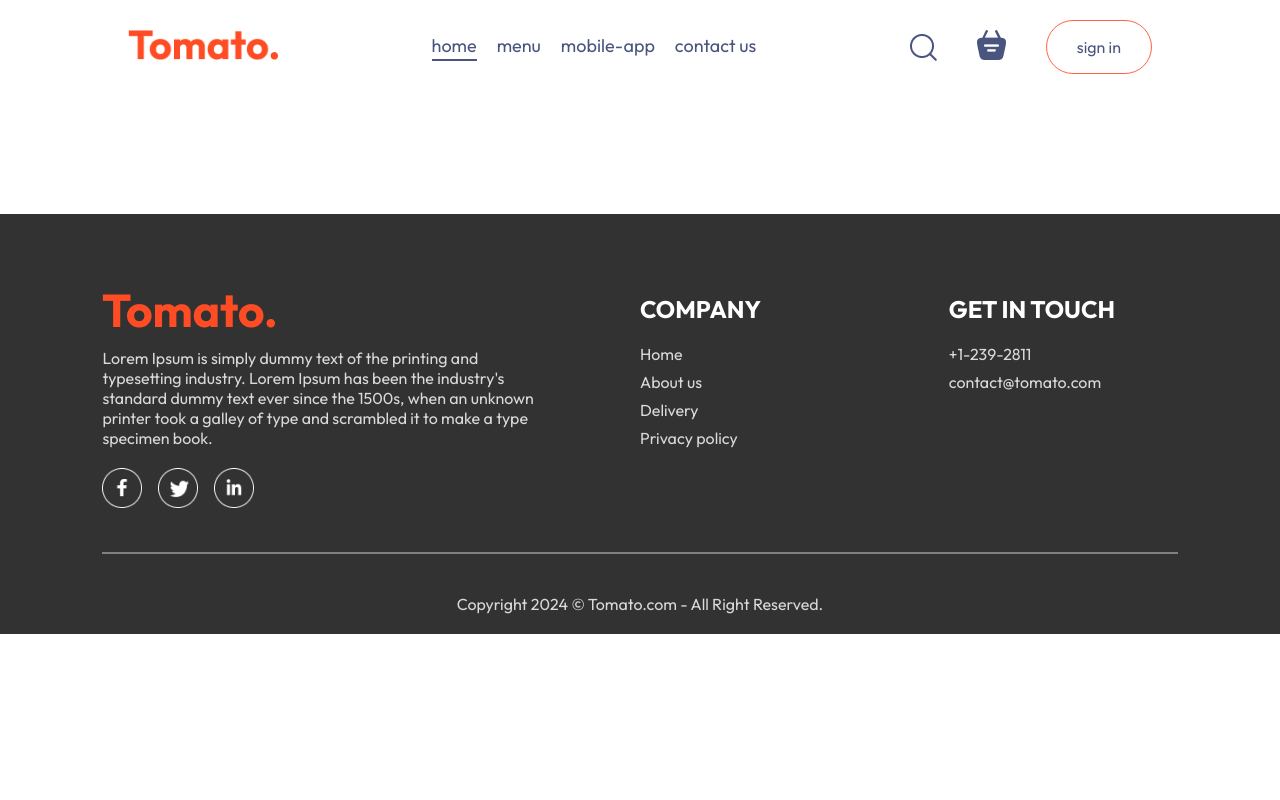
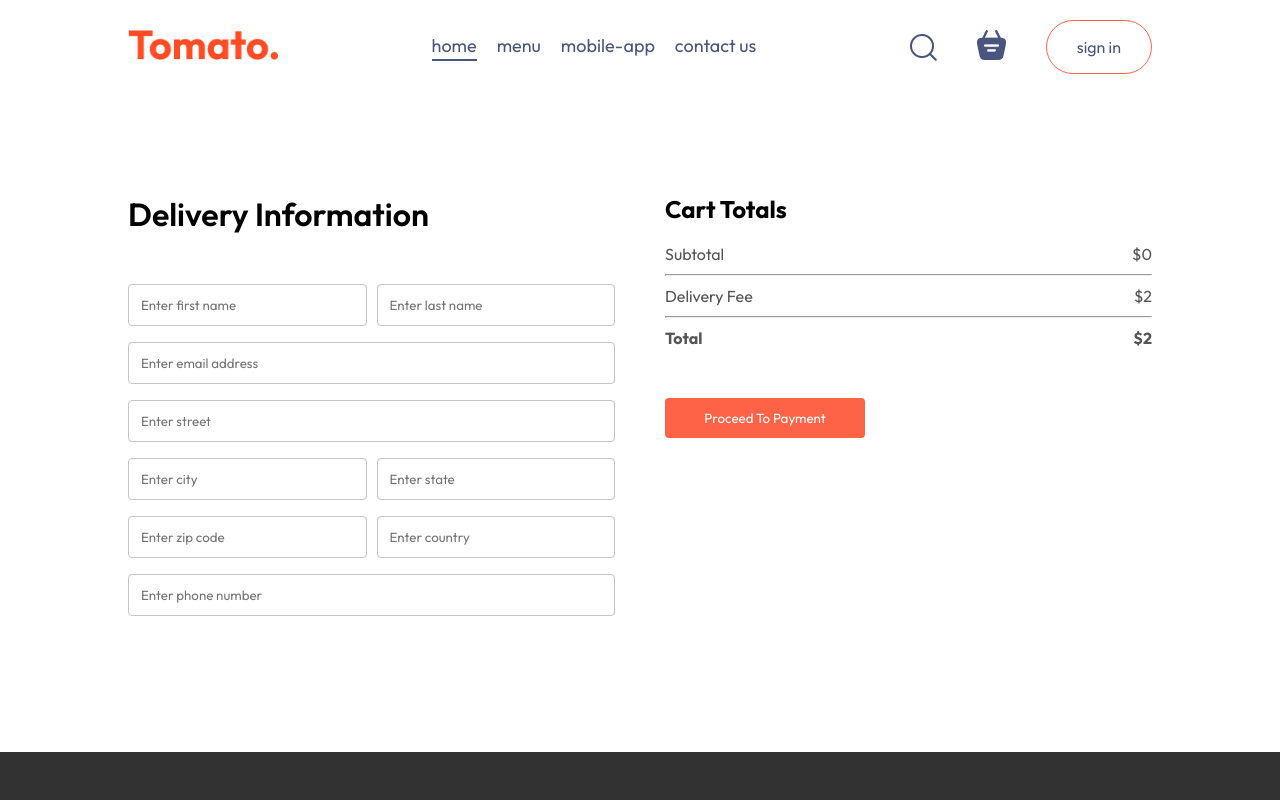
Before and after one commit to kanako-110/food-del, a React (Vite) app in the folder food-del-frontend/: page /order in a window 1280 px wide. Shown: the top 800 px of the page. Built offline with nearby package versions, Linux system fonts and the light colour scheme.

Commit message:
🩹 Chore; checkout layout

```diff
--- a/food-del-frontend/src/pages/Cart/Cart.jsx
+++ b/food-del-frontend/src/pages/Cart/Cart.jsx
@@ -1,10 +1,14 @@
 import React, { useContext } from "react";
 import "./Cart.css";
 import { StoreContext } from "@/context/StoreContext";
+import { useNavigate } from "react-router-dom";
 
 const Cart = () => {
   const { cartItems, food_list, removeFromCart, getTotalCartAmount } =
     useContext(StoreContext);
+
+  const navigate = useNavigate();
+
   return (
     <div className="cart">
       <div className="cart-items">
@@ -56,7 +60,9 @@
                 <b>${getTotalCartAmount() + 2}</b>
               </div>
             </div>
-            <button>Proceed To Checkout</button>
+            <button onClick={() => navigate("/order")}>
+              Proceed To Checkout
+            </button>
           </div>
           <div className="cart-promocode">
             <div>
--- a/food-del-frontend/src/pages/PlaceOrder/PlaceOrder.css
+++ b/food-del-frontend/src/pages/PlaceOrder/PlaceOrder.css
@@ -0,0 +1,41 @@
+.place-order {
+  display: flex;
+  justify-content: space-between;
+  align-items: start;
+  gap: 50px;
+  margin-top: 100px;
+}
+
+.place-order-left {
+  width: 100%;
+  max-width: max(30%, 500px);
+}
+
+.place-order-left .title {
+  font-size: 32px;
+  font-weight: 600;
+  margin-bottom: 50px;
+}
+
+.place-order-left input {
+  margin-bottom: 16px;
+  width: 100%;
+  padding: 12px;
+  border: 1px solid #c5c5c5;
+  border-radius: 4px;
+  outline-color: tomato;
+}
+
+.place-order-left .multi-fields {
+  display: flex;
+  gap: 10px;
+}
+
+.place-order-right {
+  width: 100%;
+  max-width: max(40%, 500px);
+}
+
+.place-order .cart-total button {
+  margin-top: 30px;
+}
--- a/food-del-frontend/src/pages/PlaceOrder/PlaceOrder.jsx
+++ b/food-del-frontend/src/pages/PlaceOrder/PlaceOrder.jsx
@@ -1,8 +1,56 @@
-import React from "react";
+import React, { useContext } from "react";
 import "./PlaceOrder.css";
+import { StoreContext } from "@/context/StoreContext";
+import { useNavigate } from "react-router-dom";
 
 const PlaceOrder = () => {
-  return <div></div>;
+  const { cartItems, food_list, removeFromCart, getTotalCartAmount } =
+    useContext(StoreContext);
+
+  return (
+    <form className="place-order">
+      <div className="place-order-left">
+        <p className="title">Delivery Information</p>
+        <div className="multi-fields">
+          <input type="text" placeholder="Enter first name" />
+          <input type="text" placeholder="Enter last name" />
+        </div>
+        <input type="text" placeholder="Enter email address" />
+        <input type="text" placeholder="Enter street" />
+        <div className="multi-fields">
+          <input type="text" placeholder="Enter city" />
+          <input type="text" placeholder="Enter state" />
+        </div>
+        <div className="multi-fields">
+          <input type="text" placeholder="Enter zip code" />
+          <input type="text" placeholder="Enter country" />
+        </div>
+        <input type="text" placeholder="Enter phone number" />
+      </div>
+      <div className="place-order-right">
+        <div className="cart-total">
+          <h2> Cart Totals</h2>
+          <div>
+            <div className="cart-total-details">
+              <p>Subtotal</p>
+              <p>${getTotalCartAmount()}</p>
+            </div>
+            <hr />
+            <div className="cart-total-details">
+              <p>Delivery Fee</p>
+              <p>${2}</p>
+            </div>
+            <hr />
+            <div className="cart-total-details">
+              <b>Total</b>
+              <b>${getTotalCartAmount() + 2}</b>
+            </div>
+          </div>
+          <button>Proceed To Payment</button>
+        </div>
+      </div>
+    </form>
+  );
 };
 
 export default PlaceOrder;
```
